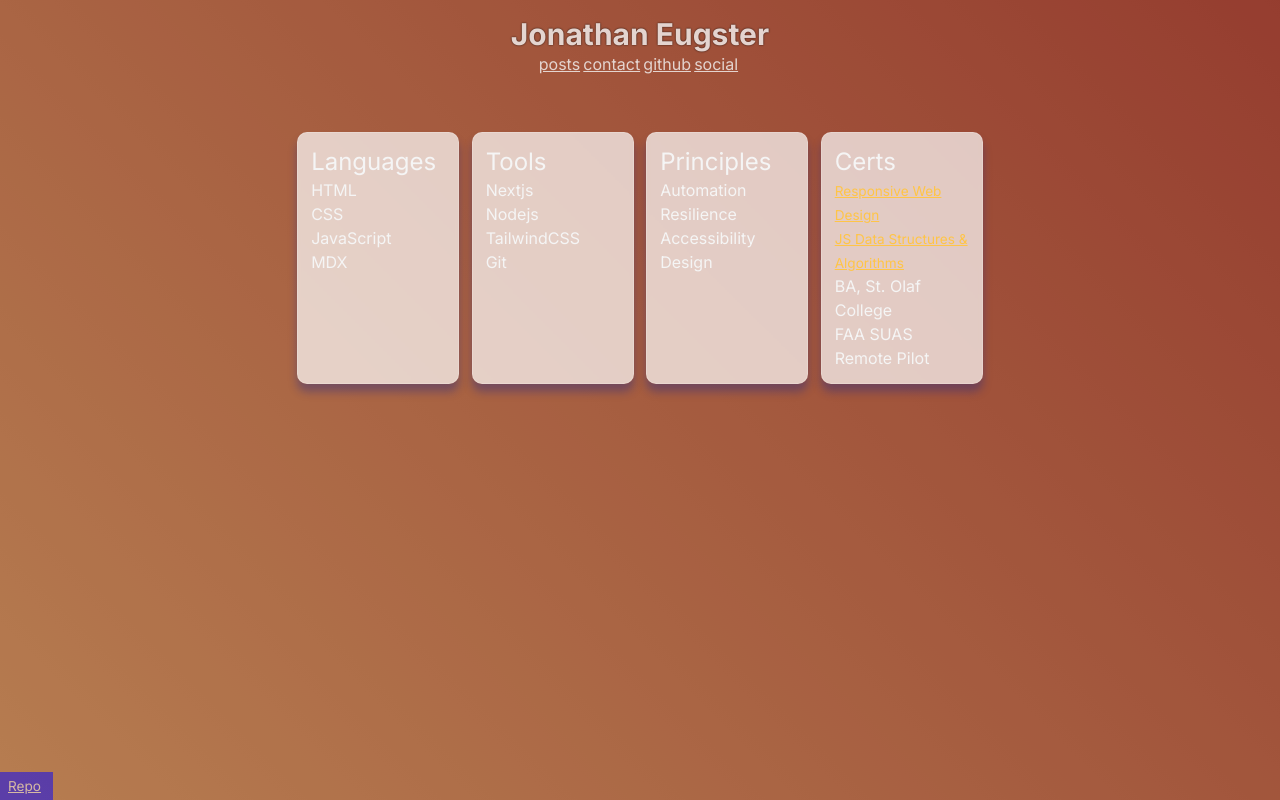
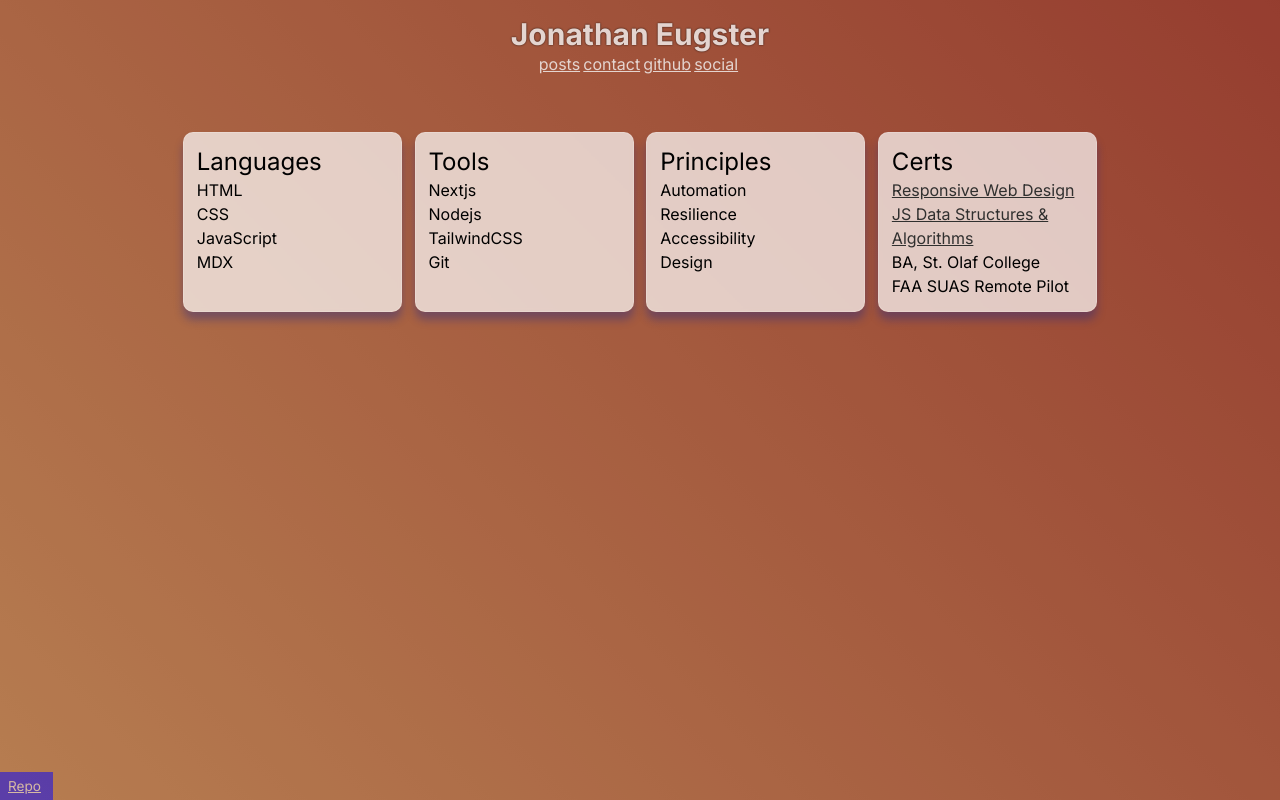
Before and after one commit to jeugster/jonathaneugster-nextjs, a Next.js app: page / in a window 1280 px wide. Built offline with nearby package versions, Linux system fonts and the light colour scheme.

Commit message:
Style and class

```diff
--- a/app/globals.css
+++ b/app/globals.css
@@ -23,9 +23,18 @@
 
  /* Post Elements */
  article {
-  @apply bg-white max-w-prose opacity-90;
-  padding: .5em;
-  border-radius: .25em;
+  @apply max-w-prose bg-opacity-95;
+  color: rgb(0, 0, 0) ;
+  flex: 1 1 10rem;
+  padding: 0.3rem;
+  margin: 0.5vw;
+  background: hsla(0, 0%, 100%, 0.70);
+  box-shadow: 0 8px 8px 0 rgba(31, 38, 135, 0.37);
+  backdrop-filter: blur(2px);
+  border-radius: 10px;
+  border: 1.5px solid rgba(255, 255, 255, 0.18);
+  min-width: 32ch;
+  max-width: 64ch;
  }
  article p {
   @apply py-1;
@@ -56,6 +65,7 @@
   align-items: center;
  }
  .card {
+  color: rgb(0, 0, 0) ;
   flex: 1 1 10rem;
   padding: 0.3rem;
   margin: 0.5vw;
@@ -64,10 +74,12 @@
   backdrop-filter: blur(2px);
   border-radius: 10px;
   border: 1.5px solid rgba(255, 255, 255, 0.18);
+  min-width: 20ch;
+  max-width: 65ch;
  }
 
  /* Resume Elements */
- .CV {
+ .cardwrapper {
   display: flex;
   flex-wrap: wrap;
   justify-content: center;
@@ -79,8 +91,8 @@
  }
  .card > ul > li > a {
   text-decoration: underline;
-  font-size: 0.85rem;
-  color: rgb(255, 197, 71);
+  font-size: 1rem;
+  color: rgb(48, 48, 47);
  }
 
  /* Footer */
--- a/app/posts/[slug]/page.js
+++ /dev/null
@@ -1,7 +0,0 @@
-export default function Page({params}) {
-    return (
-        <article>
-            {params.post}
-        </article>
-    )
-}
--- a/app/posts/page.mdx
+++ b/app/posts/page.mdx
@@ -1,5 +1,7 @@
+<div className="cardwrapper">
 <article className="prose p-8">
-### Next.js is a powerful tool for optimizing static site generation with full control over presentation and features.
+# Next.js is a powerful tool for optimizing static site generation
+## with full control over presentation and features.
 No need for costly licenses or proprietary hosting, it can run anywhere for next to nothing.
 
 Active elements can be serverless, run on a client device, or on a server.
@@ -10,9 +12,7 @@ This website in particular has the following features:
 3. Preprocessing allows a minimal code base to accomplish compatibility, reliability, and accessibility.
 4. Open source and source controlled means code is portable. Hosting can be local or migrate without trouble.
 </article>
-</div>
 
-<div className="card">
 <article className="prose p-8">
 # About This Site
 This Nextjs personal portfolio and blog is hosted on Netlify, Mongodb Atlas, and Strapi for CMS. Style is handled by Tailwind CSS. This stack allows non-technical team members to utilize familiar tools like a CMS with web interface or Google Tags while allowing developers total freedom.
--- a/components/Resume.js
+++ b/components/Resume.js
@@ -2,7 +2,7 @@ import Link from 'next/link'
 
 export default function Resume() {
  return (
-  <div className="CV">
+  <div className="cardwrapper">
    <div className="card">
     <ul>
      <li>
--- /dev/null
+++ b/lib/mdxparams.js
@@ -0,0 +1 @@
+import
--- a/next.config.mjs
+++ b/next.config.mjs
@@ -23,6 +23,7 @@ const nextConfig = {
   experimental: {
     mdxRs: true,
   },
+  // output: 'export',
 }
 
 export default withMDX(nextConfig)
```
Also changed, not shown: draft/[slug]/page.js (added, +13 -0 lines), 1 other file (tests, documents, lock files or other folders).
